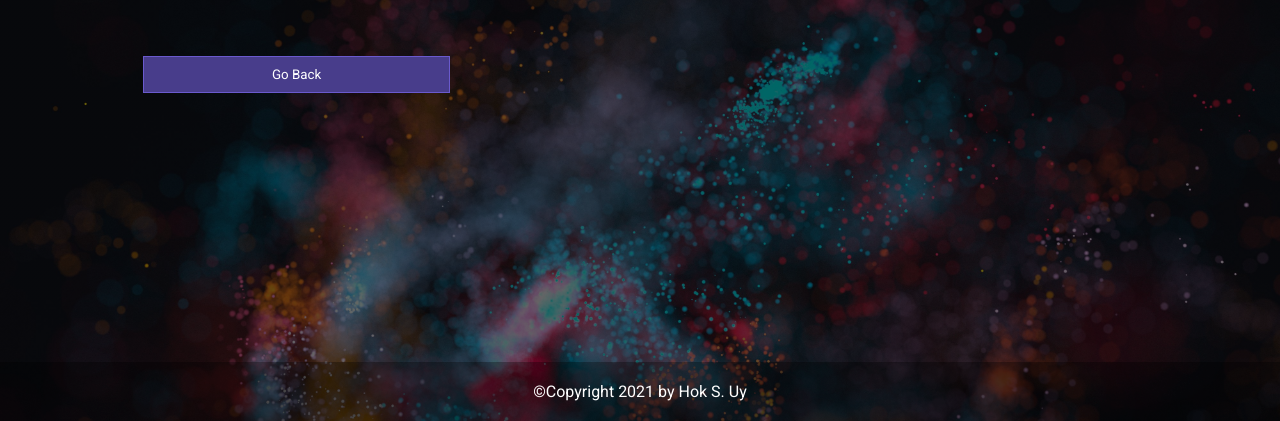
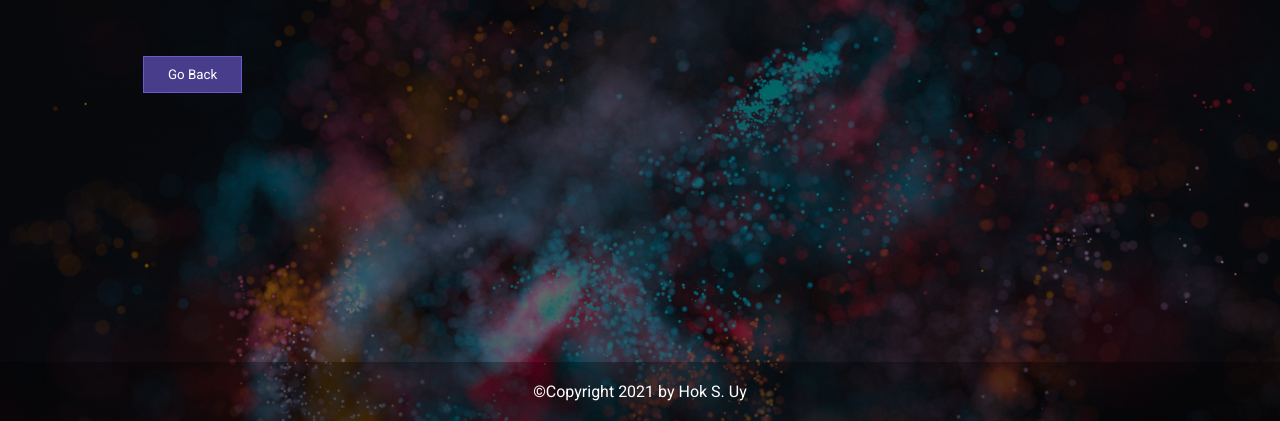
Before and after one commit to hsengu/quiz-webapp, a plain HTML site: page highscores.html in a window 1280 px wide. Shown: the part 379-800 px from the top of the page. Drawn offline with Linux system fonts and the light colour scheme.

Commit message:
adjusted style for buttons

```diff
--- a/assets/css/scores.css
+++ b/assets/css/scores.css
@@ -21,6 +21,10 @@ th, td {
     padding: 8px;
 }
 
+.button {
+    width: fit-content;
+}
+
 .score-table tr:nth-child(even) {
     background: linear-gradient(
         rgba(255, 255, 255, .3),
--- a/assets/css/style.css
+++ b/assets/css/style.css
@@ -93,7 +93,8 @@ body {
     cursor: pointer;
     color: white;
     padding: 10px 24px;
-    min-width: 30%;
+    width: 100%;
+    text-align: left;
 }
 
 .button:hover {
```
